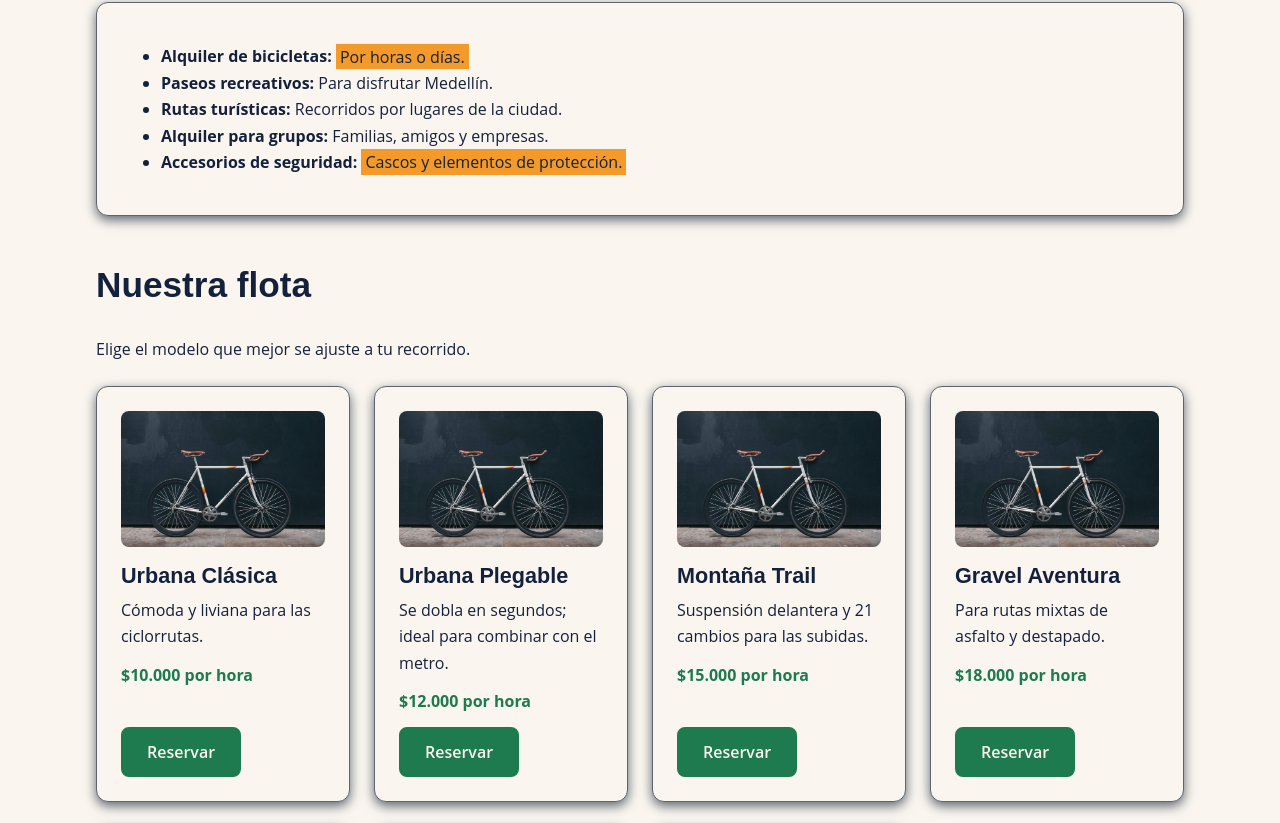
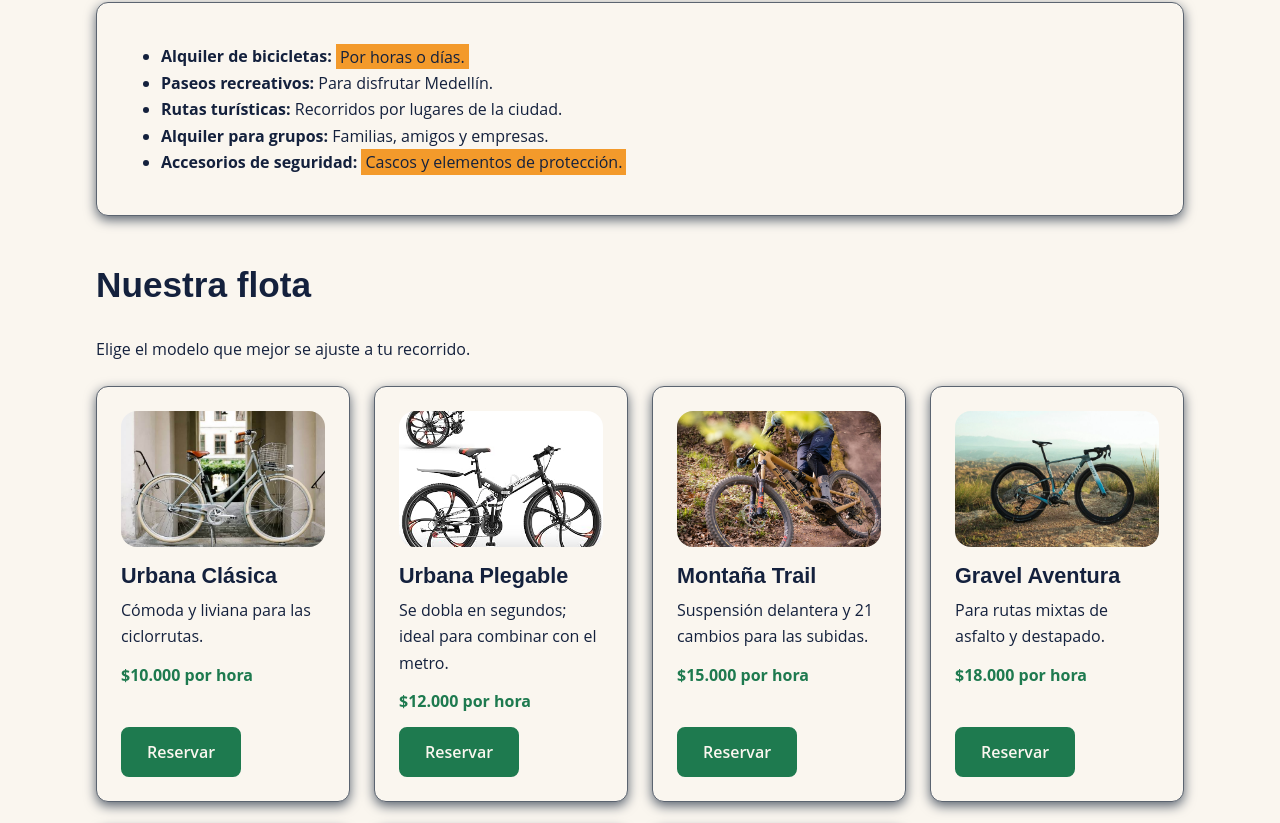
Before and after one commit to claudianperea/Rueda-Libre, a plain HTML site: page index.html in a window 1280 px wide. Shown: the part 1965-2788 px from the top of the page. Drawn offline with Linux system fonts and the light colour scheme.

Commit message:
feat(web): Modeficacion de imagenes en seccion nuestra flota

```diff
--- a/css/styles.css
+++ b/css/styles.css
@@ -49,7 +49,7 @@ h1 { margin: 0; font-size: clamp(2rem, 4vw, 3rem); }
 h2 { margin-top: 0; font-size: clamp(1.6rem, 3vw, 2.2rem); }
 h3 { font-size: 1.35rem; }
 p { margin: 0 0 var(--espacio-md); }
-img { display: block; max-width: 100%; height: auto; border-radius: 0.5rem; }
+img { display: block; max-width: 100%; height: auto; border-radius: 1rem; }
 main {
   width: min(100% - 2rem, 68rem);
   margin: 0 auto;
--- a/index.html
+++ b/index.html
@@ -70,7 +70,7 @@
         <p>Elige el modelo que mejor se ajuste a tu recorrido.</p>
         <div class="flota-grid">
             <article class="tarjeta-flota">
-                <img src="./imagenes/flota-bicicleta.jpg" alt="Bicicleta modelo Urbana Clásica" width="640" height="427" loading="lazy">
+                <img src="./imagenes/biciclasica.png" alt="Bicicleta modelo Urbana Clásica" width="640" height="427" loading="lazy">
                 <h3>Urbana Clásica</h3>
                 <p>Cómoda y liviana para las ciclorrutas.</p>
                 <p class="precio">$10.000 por hora</p>
@@ -78,7 +78,7 @@
             </article>
 
             <article class="tarjeta-flota">
-                <img src="./imagenes/flota-bicicleta.jpg" alt="Bicicleta modelo Urbana Plegable" width="640" height="427" loading="lazy">
+                <img src="./imagenes/Bicicletaplegable.jpg" alt="Bicicleta modelo Urbana Plegable" width="640" height="427" loading="lazy">
                 <h3>Urbana Plegable</h3>
                 <p>Se dobla en segundos; ideal para combinar con el metro.</p>
                 <p class="precio">$12.000 por hora</p>
@@ -86,7 +86,7 @@
             </article>
 
             <article class="tarjeta-flota">
-                <img src="./imagenes/flota-bicicleta.jpg" alt="Bicicleta modelo Montaña Trail" width="640" height="427" loading="lazy">
+                <img src="./imagenes/bicicletamontaña.jpg" alt="Bicicleta modelo Montaña Trail" width="640" height="427" loading="lazy">
                 <h3>Montaña Trail</h3>
                 <p>Suspensión delantera y 21 cambios para las subidas.</p>
                 <p class="precio">$15.000 por hora</p>
@@ -94,7 +94,7 @@
             </article>
 
             <article class="tarjeta-flota">
-                <img src="./imagenes/flota-bicicleta.jpg" alt="Bicicleta modelo Gravel Aventura" width="640" height="427" loading="lazy">
+                <img src="./imagenes/BicicletaGravel.png" alt="Bicicleta modelo Gravel Aventura" width="640" height="427" loading="lazy">
                 <h3>Gravel Aventura</h3>
                 <p>Para rutas mixtas de asfalto y destapado.</p>
                 <p class="precio">$18.000 por hora</p>
@@ -102,7 +102,7 @@
             </article>
 
             <article class="tarjeta-flota">
-                <img src="./imagenes/flota-bicicleta.jpg" alt="Bicicleta modelo Eléctrica Urbana" width="640" height="427" loading="lazy">
+                <img src="./imagenes/bicicletaelectrica.jpg" alt="Bicicleta modelo Eléctrica Urbana" width="640" height="427" loading="lazy">
                 <h3>Eléctrica Urbana</h3>
                 <p>Asistencia eléctrica con 45 km de autonomía.</p>
                 <p class="precio">$25.000 por hora</p>
@@ -110,7 +110,7 @@
             </article>
 
             <article class="tarjeta-flota">
-                <img src="./imagenes/flota-bicicleta.jpg" alt="Bicicleta modelo Infantil" width="640" height="427" loading="lazy">
+                <img src="./imagenes/bicibletainfantil.jpg" alt="Bicicleta modelo Infantil" width="640" height="427" loading="lazy">
                 <h3>Infantil</h3>
                 <p>Para niños de 6 a 10 años.</p>
                 <p class="precio">$8.000 por hora</p>
@@ -118,7 +118,7 @@
             </article>
 
             <article class="tarjeta-flota">
-                <img src="./imagenes/flota-bicicleta.jpg" alt="Bicicleta modelo Tándem" width="640" height="427" loading="lazy">
+                <img src="./imagenes/bicicletatandem.jpgS" alt="Bicicleta modelo Tándem" width="640" height="427" loading="lazy">
                 <h3>Tándem</h3>
                 <p>Para dos personas; perfecta para pasear en pareja.</p>
                 <p class="precio">$20.000 por hora</p>
```
Also changed, not shown: imagenes/BicicletaGravel.png (added), imagenes/Bicicletaplegable.jpg (added), imagenes/biciclasica.png (added), imagenes/bicicletaelectrica.jpg (added), imagenes/bicicletamontaña.jpg (added), 2 other files.
